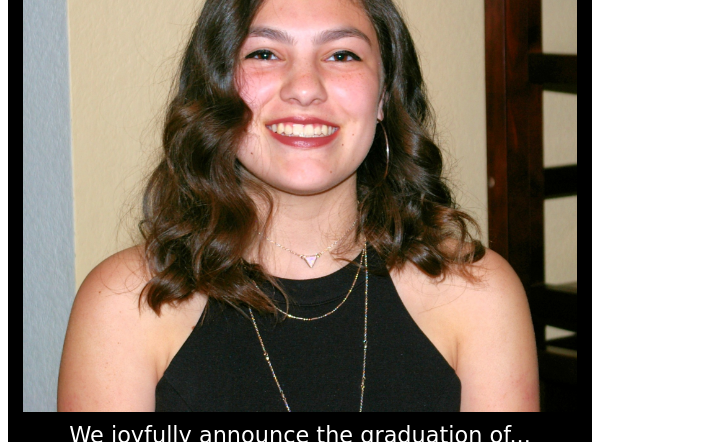
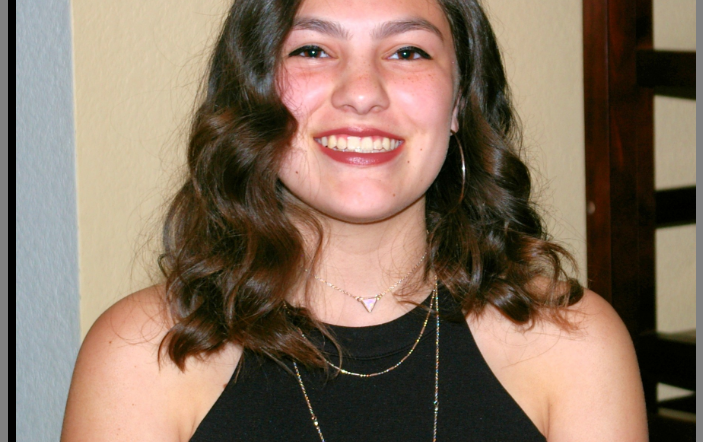
Before and after one commit to onthebutton72/hsGraduation, a website: page src/index.html in a window 600 px wide. Shown: the part 169-611 px from the top of the page, 703 px wide, since content can reach past the window. Drawn offline with Linux system fonts and the light colour scheme.

Commit message:
responsive landscape small device

```diff
--- a/src/css/style.css
+++ b/src/css/style.css
@@ -1,17 +1,9 @@
-.title, p {
-    font-family: Snell Roundhand, cursive;
+.author {
+    text-align:center;
 }
 
-.container {
-    height:100%;
-    display: flex;
-    flex-direction: column;
-    background-color:black;
-    color:white;
-}
-
-.author {
-    text-align:center;
+body {
+    background-color: gray;
 }
 
 .box-1 img {
@@ -58,7 +50,26 @@
     flex:1;
 }
 
-@media only screen and (max-width: 600px) {
+/* all text */
+.box-7 {
+    width:100%;
+    flex:1;
+}
+
+.container-1 {
+    height:100%;
+    width:100%;
+    display: flex;
+    flex-direction: column;
+    background-color:black;
+    color:white;
+}
+
+.title, p {
+    font-family: Snell Roundhand, cursive;
+}
+
+@media only screen and (max-width: 420px) {
     /* headshot */
     .box-1 {
         order:2;
@@ -103,4 +114,55 @@
         order:6;
         text-align:center;
     }
+
+    /* all text */
+    .box-7 {
+        display:none;
+    }
 }
+
+@media only screen and (min-width: 421px) and (max-width: 767px) {
+    /* headshot */
+    .box-1 img {
+        width:85vh;
+        padding-top:2.5%;
+        padding-bottom:2.5%;
+    }
+
+    /* class */
+    .box-2 {
+        display:none;
+    }
+
+    /* annoucement */
+    .box-3 {
+        display:none;
+    }
+
+    /* name */
+    .box-4 {
+        display:none;
+    }
+
+    /* school */
+    .box-5 {
+        display:none;
+    }
+
+    /* quote */
+    .box-6 {
+        display:none;
+    }
+
+    /* all text */
+    .box-7 {
+        order:7;
+
+    }
+
+    .container-1 {
+        flex-direction: row;
+        margin-top:3%;
+        width:52%;
+    }
+}
--- a/src/index.html
+++ b/src/index.html
@@ -12,7 +12,7 @@
 </head>
 
 <body>
-  <div class="container">
+  <div class="container-1">
     <div class="box-1">
       <img src="img/head-shot.jpg" alt="Headshot">
     </div>
@@ -40,6 +40,12 @@
         ~ Henri Bergson
       </p>
     </div>
+      <div class="box-7">
+        <h1 class="title">
+          Class of 2021
+        </h1>
+      </div>
+    </div>
   </div>
 
   <script src="js/main.js"></script>
```
Also changed, not shown: dist/css/style.css, 1 other file.
